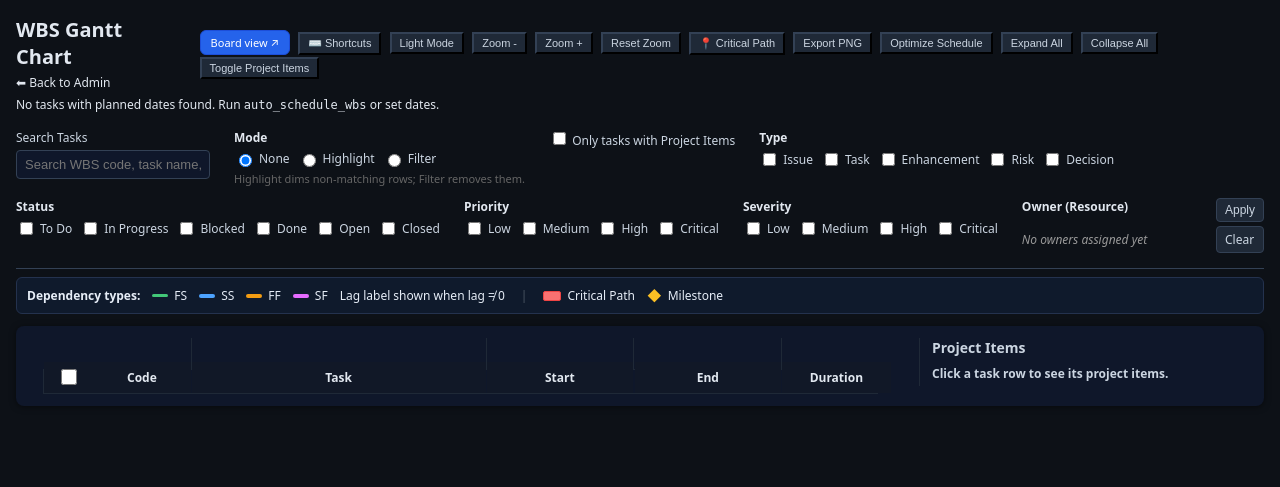
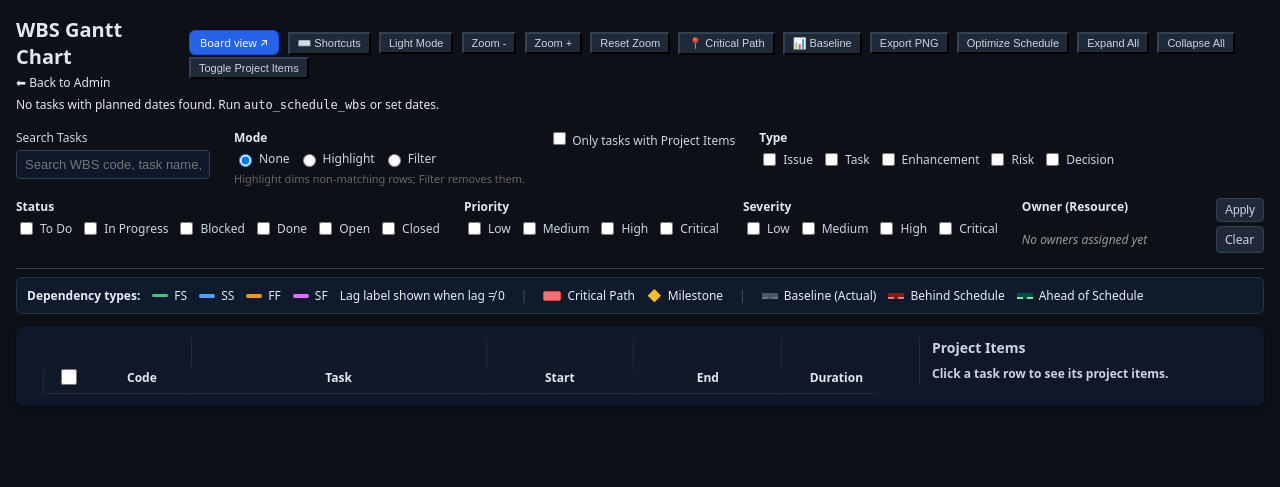
Before and after one commit to brucedombrowski/OpenSourceHouseProject, a Django app: page /gantt/ in a window 1280 px wide. Shown: the top 487 px of the page. Run offline with Django 5.2, Linux system fonts and the light colour scheme; the visitor is signed in with stand-in values (Sample User, id 1); data comes from the database, SQL or seed files in the repository; data that the repository does not hold is empty.

Commit message:
Add baseline comparison (planned vs actual dates)
- Calculate and display actual date bars below planned bars
- Color-code baseline bars: gray for default, red for behind schedule, green for ahead
- Add variance calculation (actual end - planned end)
- Add toggle button to show/hide baseline comparison
- Update legend with baseline indicators and schedule variance colors
- Dashed baseline styling to distinguish from actual progress bars
- Tooltips show actual dates and variance in days
- Dark mode support for all baseline elements

```diff
--- a/wbs/static/wbs/gantt.css
+++ b/wbs/static/wbs/gantt.css
@@ -283,6 +283,28 @@ a:focus-visible,
 .legend-separator {
   color: #d1d5db;
   margin: 0 4px;
+}
+
+.baseline-sample {
+  width: 16px;
+  height: 4px;
+  display: inline-block;
+  border-bottom: 2px dashed #6b7280;
+}
+
+.baseline-sample.baseline-default {
+  background: #9ca3af;
+  border-bottom-color: #6b7280;
+}
+
+.baseline-sample.baseline-behind {
+  background: #fca5a5;
+  border-bottom-color: #dc2626;
+}
+
+.baseline-sample.baseline-ahead {
+  background: #a7f3d0;
+  border-bottom-color: #059669;
 }
 
 .filter-form {
@@ -697,6 +719,26 @@ th {
   width: 0;               /* overridden via inline style */
 }
 
+/* Baseline (actual) bar - behind the planned bar */
+.baseline-bar {
+  position: absolute;
+  height: 4px;
+  background: #9ca3af;    /* Gray for baseline */
+  border-bottom: 2px dashed #6b7280;
+  bottom: 2px;
+  opacity: 0.7;
+}
+
+.baseline-bar.behind-schedule {
+  background: #fca5a5;    /* Light red for behind schedule */
+  border-bottom-color: #dc2626;
+}
+
+.baseline-bar.ahead-schedule {
+  background: #a7f3d0;    /* Light green for ahead of schedule */
+  border-bottom-color: #059669;
+}
+
 /* Modal */
 .gantt-modal.hidden {
   display: none;
@@ -1030,12 +1072,39 @@ body.theme-dark .milestone-icon {
 body.theme-dark .legend-separator {
   color: #4b5563;
 }
+body.theme-dark .baseline-sample {
+  border-bottom-color: #6b7280;
+}
+body.theme-dark .baseline-sample.baseline-default {
+  background: #4b5563;
+  border-bottom-color: #6b7280;
+}
+body.theme-dark .baseline-sample.baseline-behind {
+  background: #7f1d1d;
+  border-bottom-color: #f87171;
+}
+body.theme-dark .baseline-sample.baseline-ahead {
+  background: #064e3b;
+  border-bottom-color: #6ee7b7;
+}
 
 body.theme-dark .bar {
   background: #1d4ed8;
 }
 body.theme-dark .bar-progress {
   background: #60a5fa;
+}
+body.theme-dark .baseline-bar {
+  background: #4b5563;
+  border-bottom-color: #6b7280;
+}
+body.theme-dark .baseline-bar.behind-schedule {
+  background: #7f1d1d;
+  border-bottom-color: #f87171;
+}
+body.theme-dark .baseline-bar.ahead-schedule {
+  background: #064e3b;
+  border-bottom-color: #6ee7b7;
 }
 body.theme-dark .bar.critical-path {
   background: #7f1d1d;
--- a/wbs/static/wbs/gantt.js
+++ b/wbs/static/wbs/gantt.js
@@ -676,6 +676,48 @@ document.addEventListener("DOMContentLoaded", function () {
   }
 
   /* ------------------------------------------------------------
+     Toggle Baseline (Actual vs Planned) Comparison
+  ------------------------------------------------------------ */
+  const baselineBtn = document.getElementById("toggle-baseline");
+  let baselineVisible = false;
+
+  if (baselineBtn) {
+    baselineBtn.addEventListener("click", () => {
+      baselineVisible = !baselineVisible;
+      baselineBtn.style.opacity = baselineVisible ? "1" : "0.6";
+      baselineBtn.title = baselineVisible
+        ? "Hide baseline (actual dates)"
+        : "Show baseline (actual dates)";
+
+      // Update baseline bar visibility and styling
+      document.querySelectorAll(".baseline-bar").forEach(bar => {
+        if (baselineVisible) {
+          bar.style.display = "";
+          // Color code based on schedule variance
+          const wrapper = bar.parentElement;
+          const plannedBar = wrapper?.querySelector(".draggable-bar");
+          if (plannedBar && plannedBar.dataset.hasActual === "true") {
+            // Get variance from title attribute (format: "..., Variance: X days")
+            const title = bar.title;
+            const varianceMatch = title.match(/Variance: (-?\d+)/);
+            if (varianceMatch) {
+              const variance = parseInt(varianceMatch[1], 10);
+              bar.classList.remove("behind-schedule", "ahead-schedule");
+              if (variance > 0) {
+                bar.classList.add("behind-schedule");
+              } else if (variance < 0) {
+                bar.classList.add("ahead-schedule");
+              }
+            }
+          }
+        } else {
+          bar.style.display = "none";
+        }
+      });
+    });
+  }
+
+  /* ------------------------------------------------------------
      Export Gantt to PNG
   ------------------------------------------------------------ */
   const exportBtn = document.getElementById("export-gantt");
--- a/wbs/templates/wbs/gantt.html
+++ b/wbs/templates/wbs/gantt.html
@@ -33,6 +33,9 @@
             <button type="button" id="zoom-reset" aria-label="Reset zoom">Reset Zoom</button>
             <button type="button" id="toggle-critical-path" aria-label="Toggle critical path" title="Highlight critical path">
               📍 Critical Path
+            </button>
+            <button type="button" id="toggle-baseline" aria-label="Toggle baseline comparison" title="Show planned vs actual dates">
+              📊 Baseline
             </button>
             <button type="button" id="export-gantt" aria-label="Export Gantt as PNG">Export PNG</button>
             <button type="button" id="optimize-schedule" aria-label="Optimize schedule">Optimize Schedule</button>
@@ -161,6 +164,16 @@
     </span>
     <span class="legend-item">
       <span class="milestone-icon">◆</span> Milestone
+    </span>
+    <span class="legend-separator">|</span>
+    <span class="legend-item">
+      <span class="baseline-sample baseline-default"></span> Baseline (Actual)
+    </span>
+    <span class="legend-item">
+      <span class="baseline-sample baseline-behind"></span> Behind Schedule
+    </span>
+    <span class="legend-item">
+      <span class="baseline-sample baseline-ahead"></span> Ahead of Schedule
     </span>
   </div>
 
@@ -323,12 +336,18 @@
                   <td class="bar-cell">
                     {% if item.bar_width %}
                       <div class="bar-wrapper" style="width: {{ timeline_width_px }}px;">
+                    {% if item.has_actual_dates %}
+                      <div class="baseline-bar"
+                           style="margin-left: {{ item.actual_bar_offset }}px; width: {{ item.actual_bar_width }}px;"
+                           title="Actual: {{ item.actual_start }} to {{ item.actual_end }}, Variance: {{ item.variance_days }} days"></div>
+                    {% endif %}
                     <div class="bar draggable-bar{% if item.is_critical_path %} critical-path{% endif %}{% if item.is_milestone %} milestone{% endif %}"
                          data-code="{{ item.code }}"
                          data-start="{{ item.planned_start|date:'Y-m-d' }}"
                          data-end="{{ item.planned_end|date:'Y-m-d' }}"
                          data-critical="{{ item.is_critical_path|yesno:'true,false' }}"
                          data-milestone="{{ item.is_milestone|yesno:'true,false' }}"
+                         data-has-actual="{{ item.has_actual_dates|yesno:'true,false' }}"
                          style="margin-left: {{ item.bar_offset }}px; width: {{ item.bar_width }}px;">
                       {% if item.percent_complete %}
                         <div class="bar-progress"
--- a/wbs/views_gantt.py
+++ b/wbs/views_gantt.py
@@ -328,7 +328,30 @@ def gantt_chart(request):
         t.bar_offset = offset_days * px_per_day
         t.bar_width = duration_days * px_per_day
 
-        # MPTT provides `level`; we use it for indenting in the template
+        # Calculate actual dates baseline (if available)
+        t.has_actual_dates = False
+        t.actual_bar_offset = 0
+        t.actual_bar_width = 0
+        t.variance_days = 0
+
+        if t.actual_start and t.actual_end:
+            actual_start = t.actual_start
+            actual_end = t.actual_end
+            if hasattr(actual_start, "date"):
+                actual_start = actual_start.date()
+            if hasattr(actual_end, "date"):
+                actual_end = actual_end.date()
+
+            actual_offset_days = (actual_start - min_start).days
+            actual_duration_days = max(1, (actual_end - actual_start).days + 1)
+
+            t.has_actual_dates = True
+            t.actual_bar_offset = actual_offset_days * px_per_day
+            t.actual_bar_width = actual_duration_days * px_per_day
+            # Variance: positive = behind schedule, negative = ahead
+            t.variance_days = (actual_end - end).days
+
+        # MPPT provides `level`; we use it for indenting in the template
         level = getattr(t, "level", 0)
         t.level_indent = range(level)
 
```
